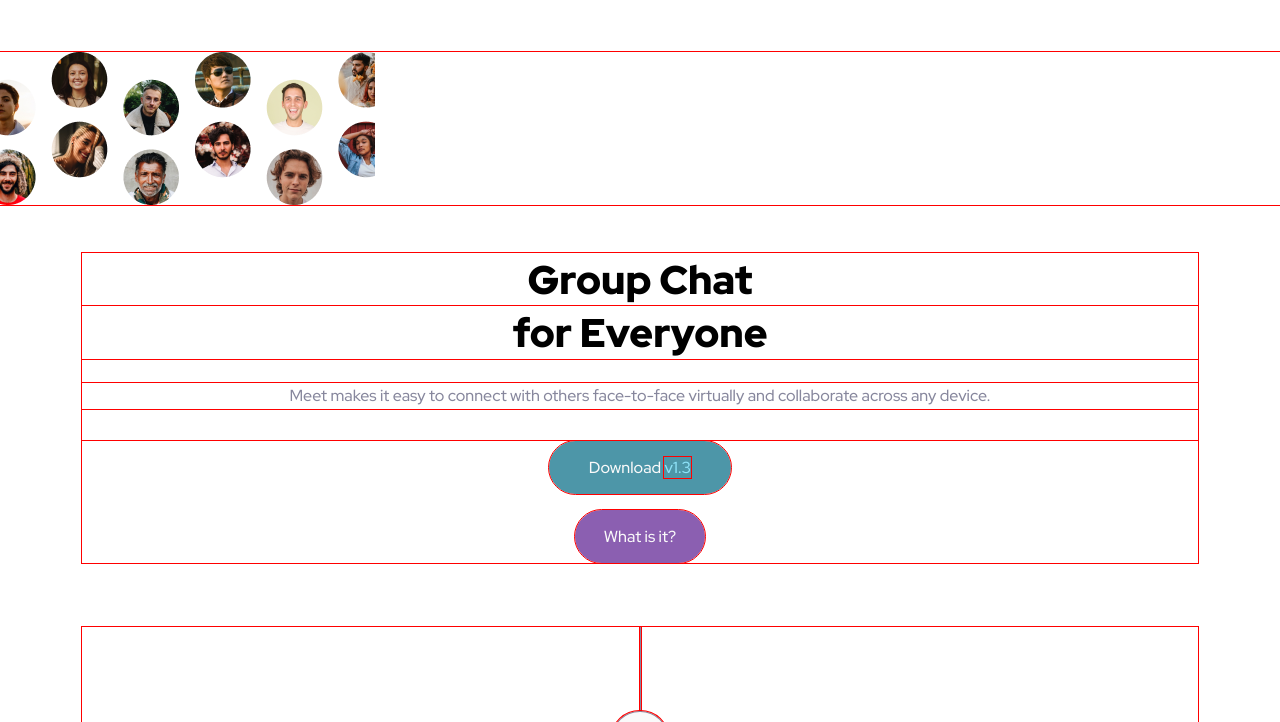
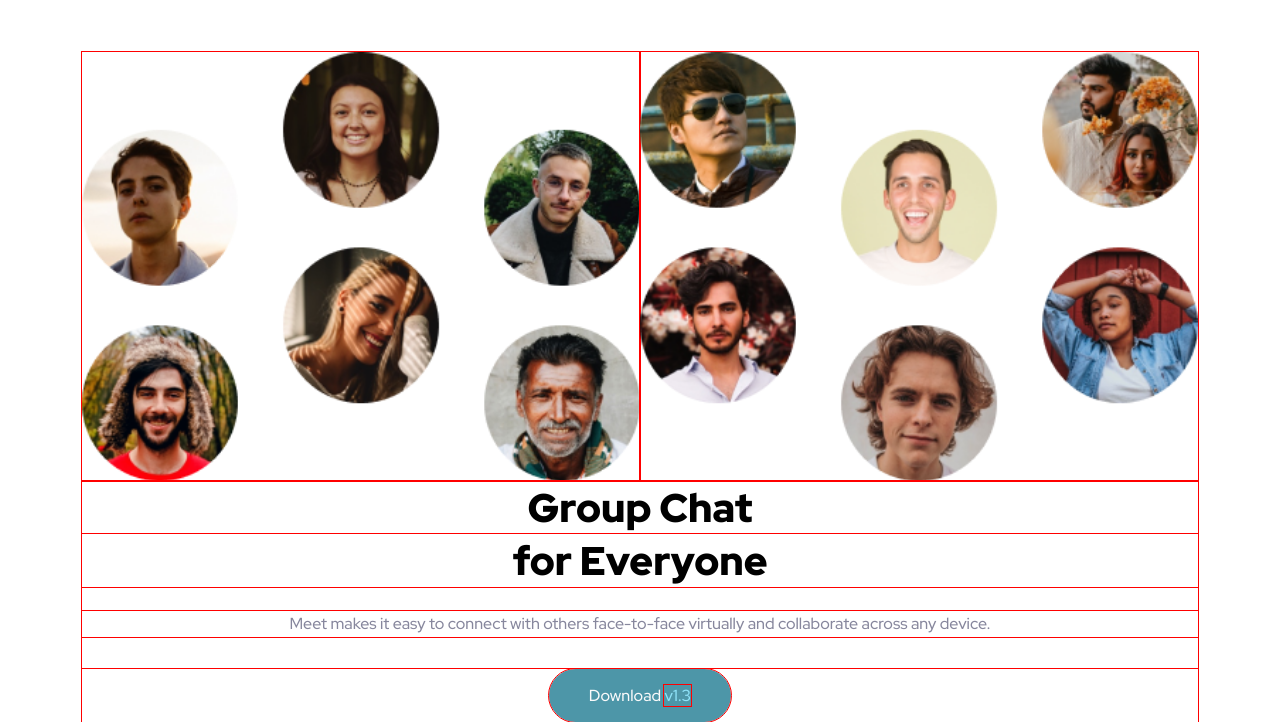
Before and after one commit to brayancein/meet-landing, a plain HTML site: page index.html in a window 1280 px wide. Shown: the part 78-800 px from the top of the page. Drawn offline with Linux system fonts and the light colour scheme.

Commit message:
banner-grid

```diff
--- a/index.html
+++ b/index.html
@@ -15,10 +15,13 @@
         <img class="header__img" src="./img/logo.png" alt="">
     </header>
 
-    <div class="hero">
+    <div class="hero container">
+        <div class="img">
+            <img class="hero_img" src="./img/banner-left.png" alt="banner">
         </div>
 
-    <main class="meet container">
+
+        <main class="meet">
 
             <h1 class="meet__heading">Group Chat <span class="display-block">for Everyone</span></h1>
 
@@ -34,6 +37,13 @@
             </div>
 
         </main>
+
+        <div class="img">
+            <img class="hero_img" src="./img/banner-right.png" alt="banner">
+        </div>
+    </div>
+
+
 
     <div class="group container">
         <div class="group__line"></div>
--- a/styles.scss
+++ b/styles.scss
@@ -39,7 +39,6 @@ p{
 a{
     font-size: 1.6rem;
 }
-
 html {
     box-sizing: border-box;
     font-size: 62.5%;
@@ -60,6 +59,7 @@ body{
 .container{
     width: 87.2%;
     margin: 0 auto;
+    max-width: 144rem;
 }
 .header{
     display: flex;
@@ -71,10 +71,24 @@ body{
 }
 
 .hero{
-    background-image: url(./img/mobile.png);
-    height: 15.3rem;
-    background-repeat: no-repeat;
-    margin-bottom: 4.8rem;
+    display: grid;
+    grid-template-columns: repeat(2,1fr);
+    @media (min-width:1440px) {
+        grid-template-columns: repeat(3,1fr);
+    }
+    .meet{
+        order: 3;
+        grid-column: 1/3;
+        @media (min-width:1440px) {
+            grid-column: initial;
+            order: initial;
+        }
+    }
+    .hero_img{
+        width: 100%;
+        display: block;
+    }
+
 }
 
 
```
Also changed, not shown: styles.css. Lines whose indentation alone changed are shown as unchanged.
